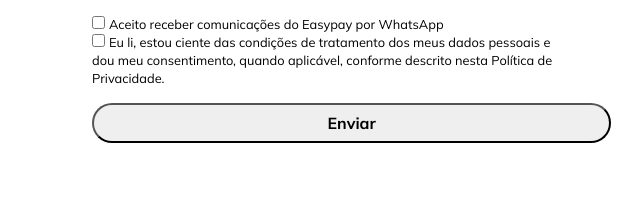
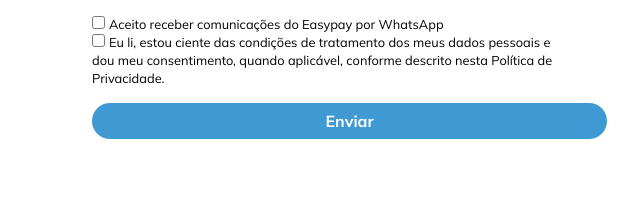
Before and after one commit to Sara-Lirio/Formulario-Cadastro, a plain HTML site: page index.html in a window 1280 px wide. Shown: the part 587-800 px from the top of the page, 644-1280 px from the left. Drawn offline with Linux system fonts and the light colour scheme; a script that the page names is missing.

Commit message:
Alteração de Estilo - Botão enviar

```diff
--- a/style.css
+++ b/style.css
@@ -89,6 +89,9 @@ button {
     border-radius: 3em;
     font-size: 1em;
     font-weight: 700;
+    background-color: #3f9ad3;
+    color: white;
+    border: none
 }
 
 span {
```
